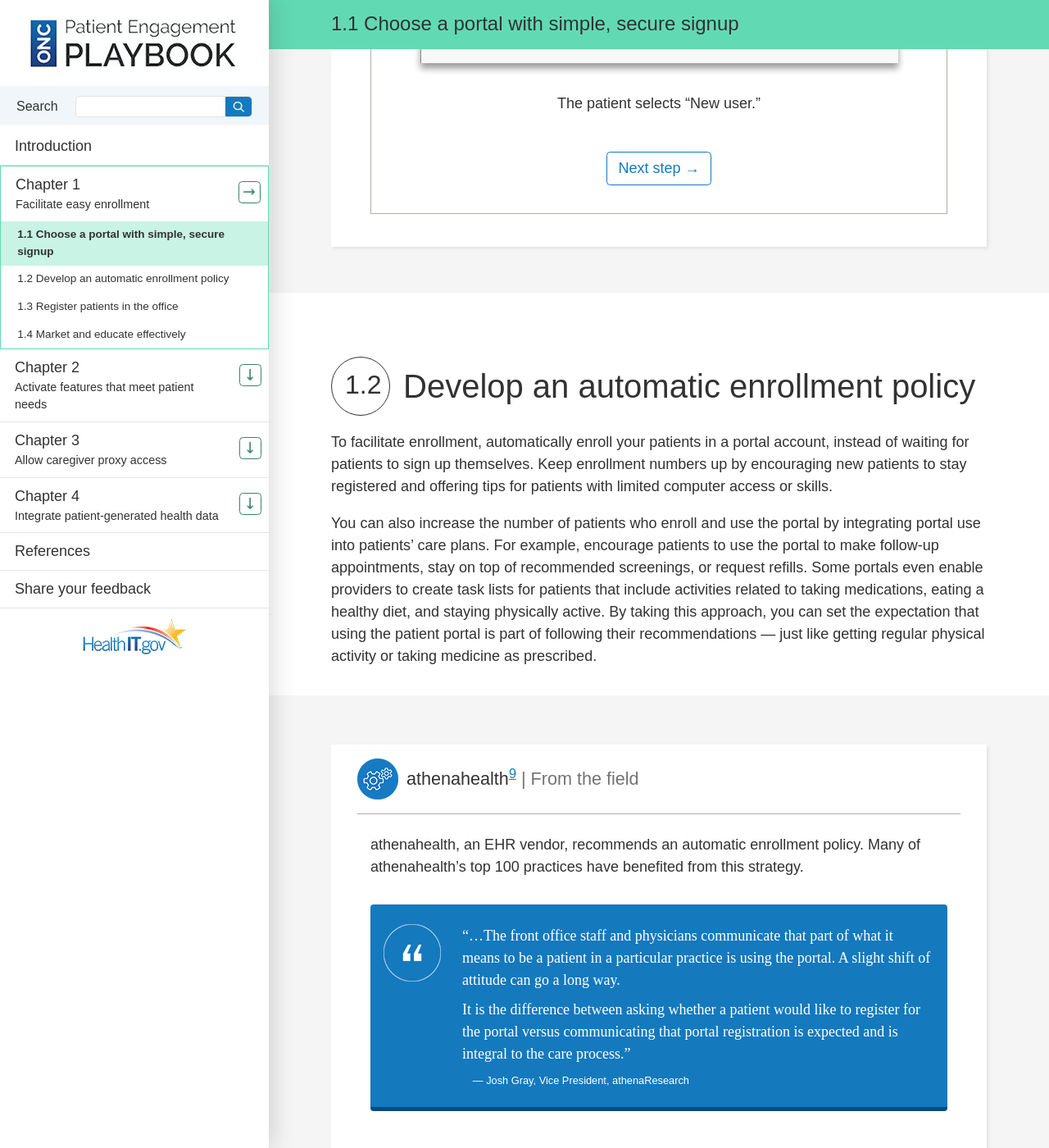
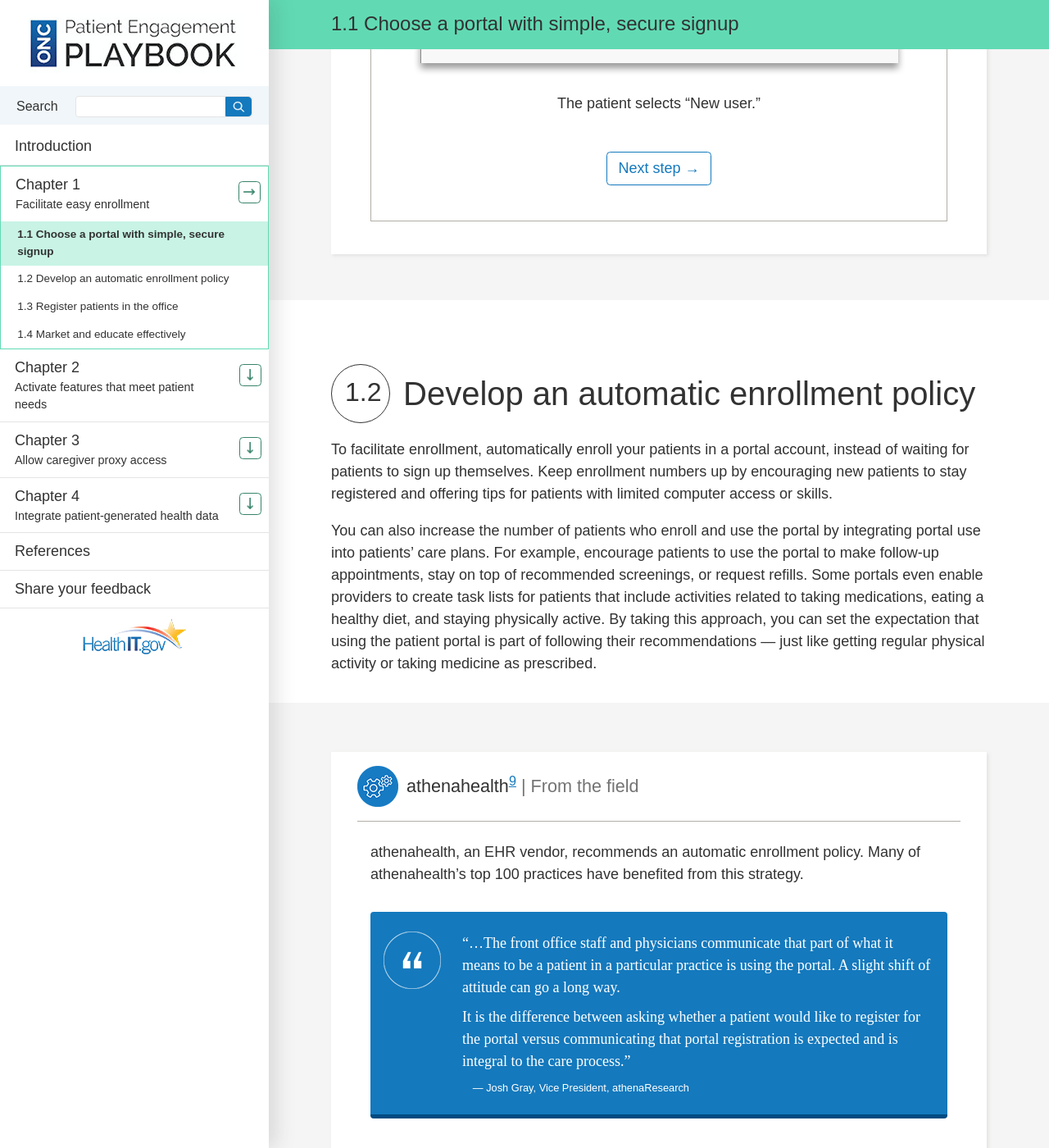
Before and after one commit to SriGovHealth/ONCHITPlaybook, a Jekyll site: the page built from _content/chapter-1.html, in a window 1280 px wide and 1400 px high, scrolled down 2699 px. Shown: the whole window at 82% size. Built offline with Jekyll 4.4.1, drawn with Linux system fonts in a browser that asks for light colours.

Commit message:
Add space b/w prev/next when stacked

```diff
--- a/_sass/_patterns.scss
+++ b/_sass/_patterns.scss
@@ -1188,6 +1188,11 @@
   }
 }
 
+.content-slide-prev,
+.content-slide-next {
+  margin-bottom: .5em;
+}
+
 .sharing {
   background-color: $black;
   background-color: $black-trans-80;
```
